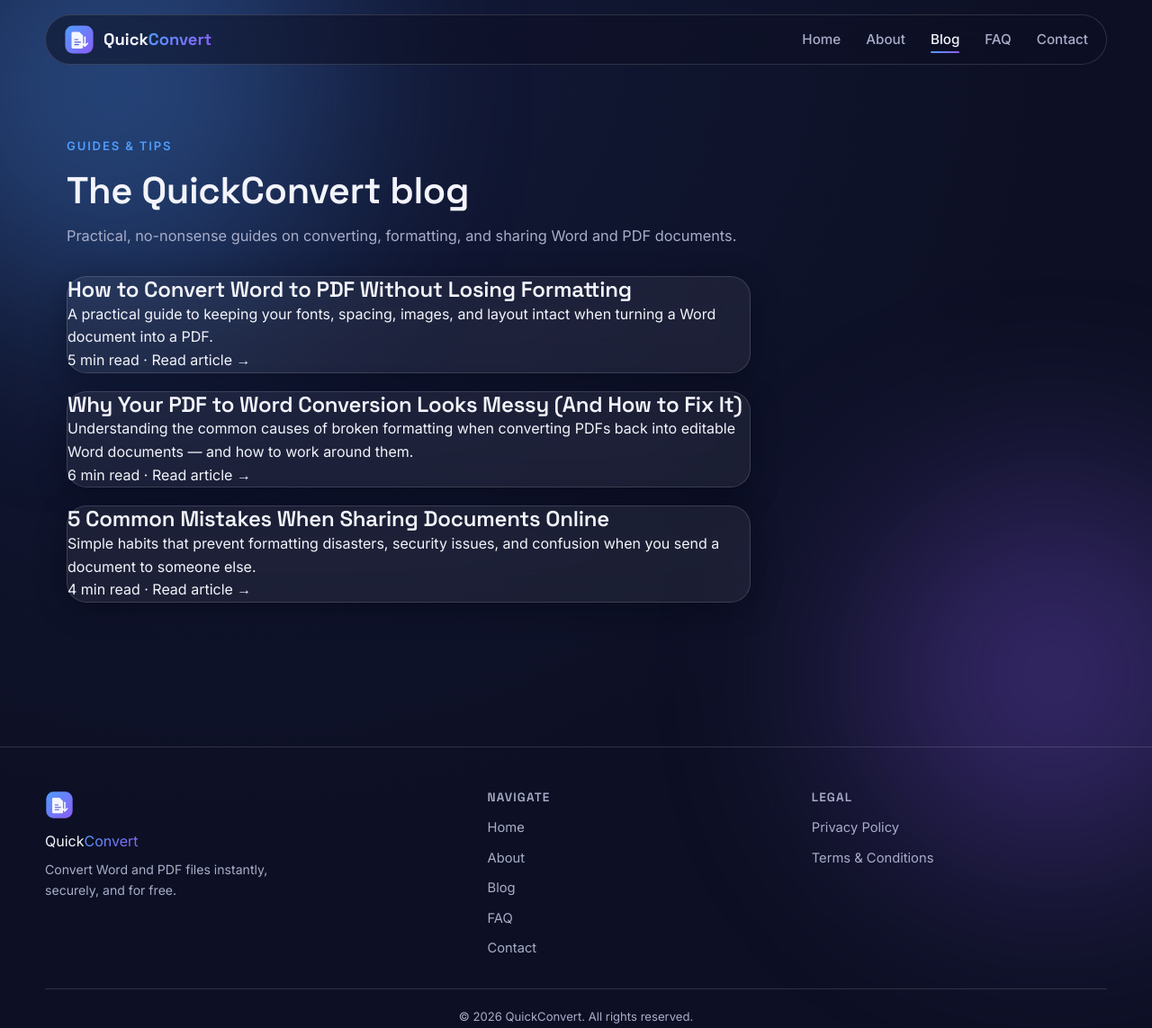
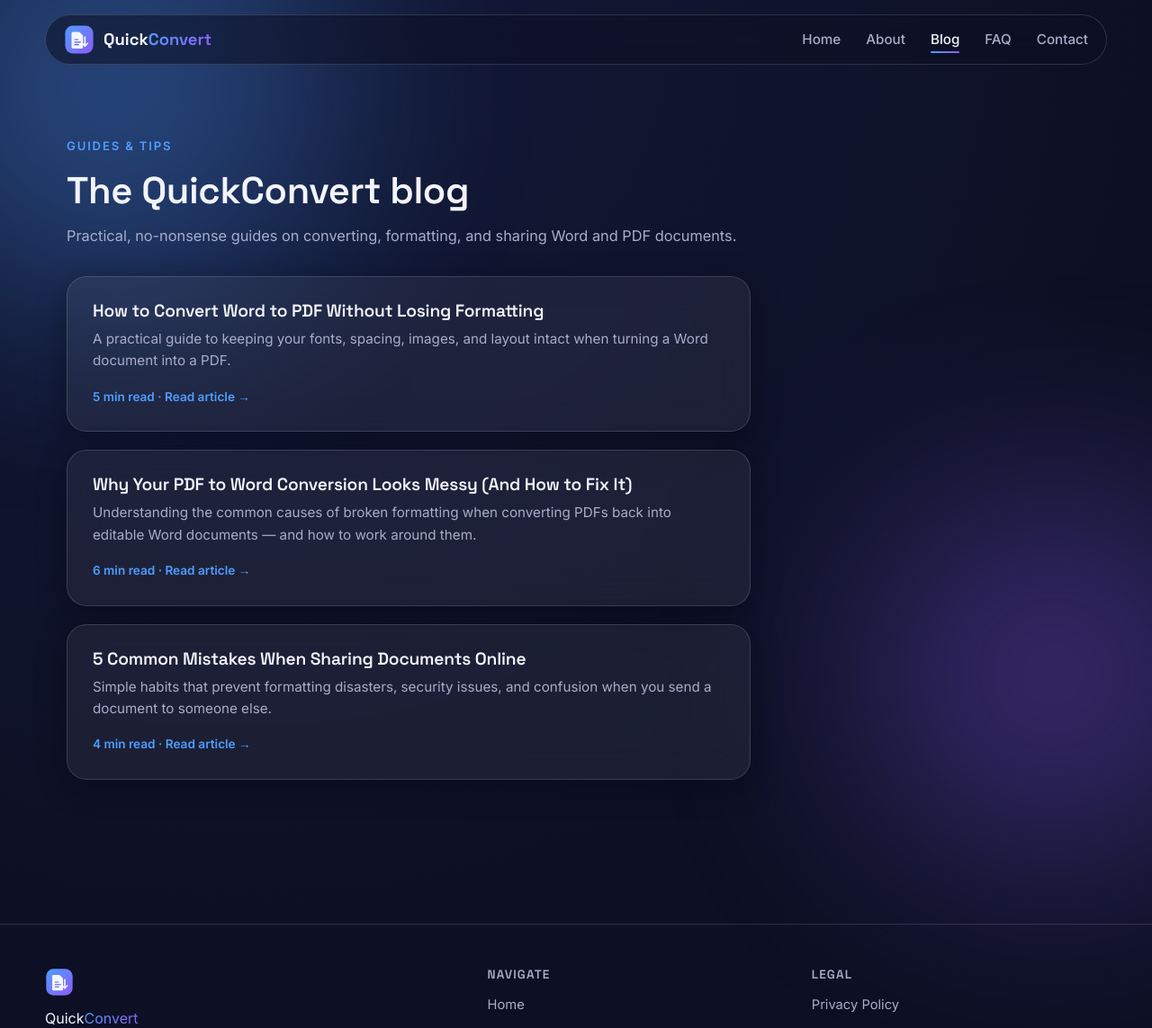
Before and after one commit to hudachaudhary021/QuickConvert, a Flask app: page /blog in a window 1280 px wide. Shown: the top 1143 px of the page at 90% size. Run offline with Flask 3, Linux system fonts and the light colour scheme; some libraries are stand-ins or nearby versions.

Commit message:
Update style.css

```diff
--- a/QuickConvert/static/css/style.css
+++ b/QuickConvert/static/css/style.css
@@ -571,6 +571,65 @@ ul {
 }
 
 /* ==========================================================================
+   Blog
+   ========================================================================== */
+
+.blog-index {
+  display: flex;
+  flex-direction: column;
+  gap: 16px;
+}
+
+.blog-card {
+  display: block;
+  padding: 26px 28px;
+  transition: transform var(--transition-med), border-color var(--transition-fast);
+}
+
+.blog-card:hover {
+  transform: translateY(-4px);
+  border-color: var(--color-accent-blue);
+}
+
+.blog-card h2 {
+  font-size: 1.2rem;
+  margin-bottom: 8px;
+}
+
+.blog-card__desc {
+  color: var(--color-text-muted);
+  font-size: 0.95rem;
+  margin-bottom: 14px;
+}
+
+.blog-card__meta {
+  color: var(--color-accent-blue);
+  font-size: 0.85rem;
+  font-weight: 600;
+}
+
+.blog-article h2 {
+  font-size: 1.15rem;
+}
+
+.blog-article__cta {
+  margin-top: 32px;
+  padding-top: 24px;
+  border-top: 1px solid var(--color-glass-border);
+  display: flex;
+  align-items: center;
+  justify-content: space-between;
+  flex-wrap: wrap;
+  gap: 14px;
+}
+
+.blog-article__cta p {
+  color: var(--color-text-muted);
+  font-weight: 600;
+  margin: 0;
+}
+
+/* ==========================================================================
    Generic content pages
    ========================================================================== */
 
```
